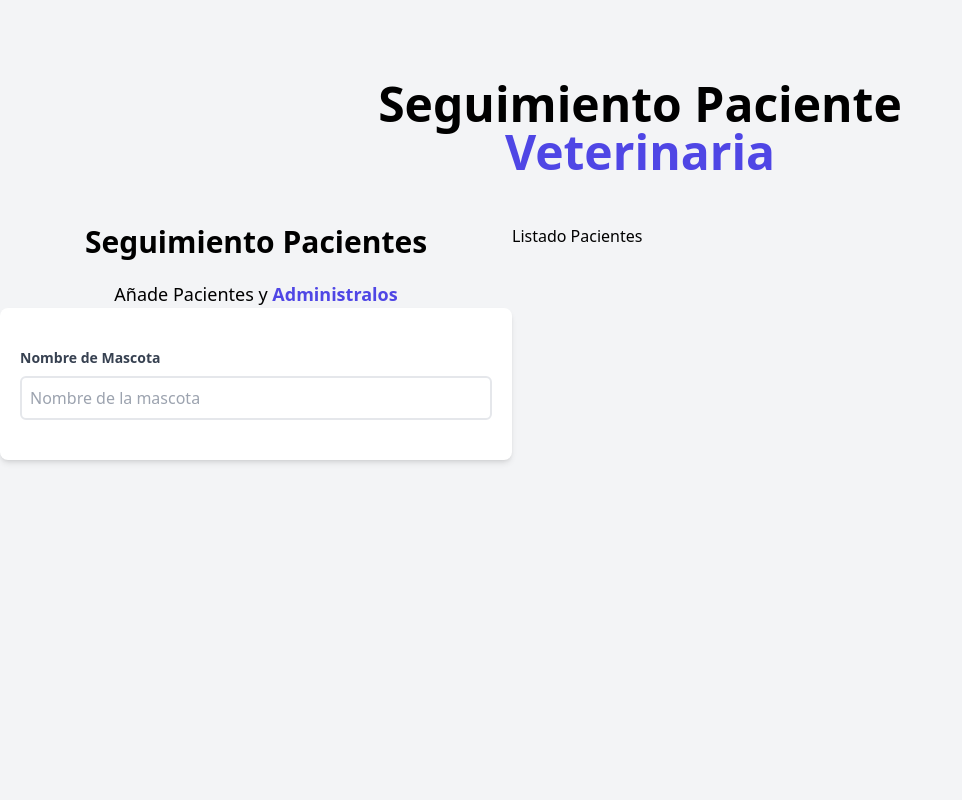
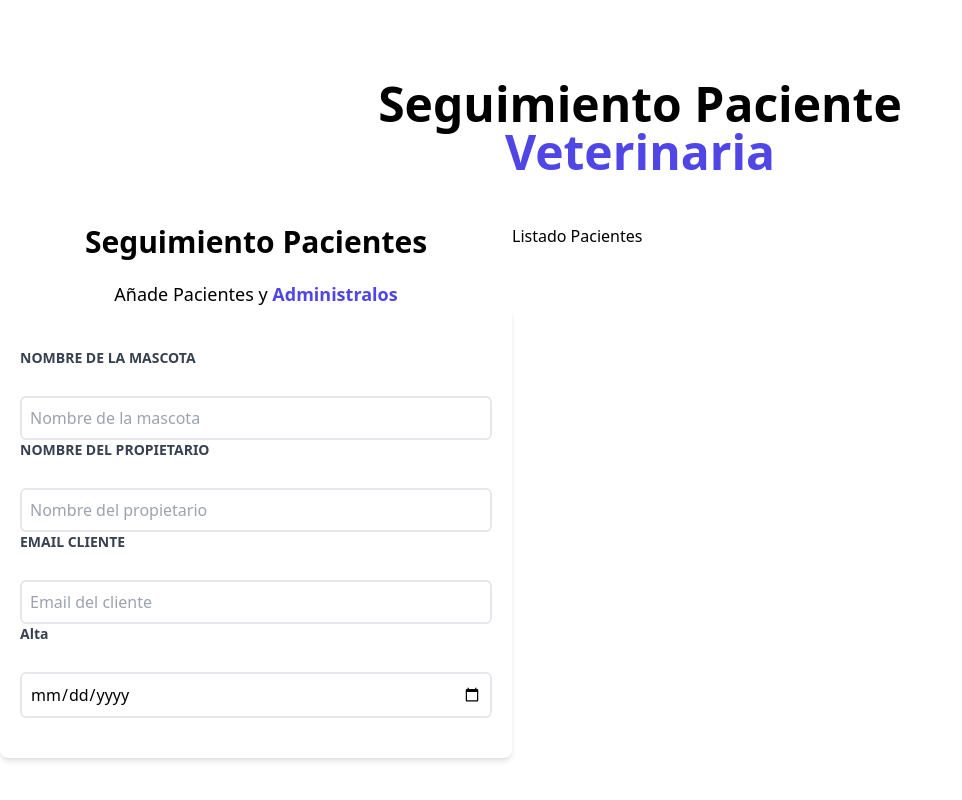
Before and after one commit to soyReynald/doctors, a React (Vite) app in the folder app/: page / in a window 1280 px wide. Shown: the whole page, without its empty margins (0-962 px from the left). Built offline with nearby package versions, Linux system fonts and the light colour scheme.

Commit message:
[U] Updates in the interface and form inputs

```diff
--- a/app/src/components/Formulario.jsx
+++ b/app/src/components/Formulario.jsx
@@ -13,13 +13,45 @@ const Formulario = () => {
 
             <form className="bg-white shadow-md rounded-lg py-10 px-5">
                 <div>
-                    <label htmlFor="mascota" className="block text-gray-700 text-sm font-bold">
-                        Nombre de Mascota
+                    <label htmlFor="mascota" className="block text-gray-700 text-sm font-bold mb-5">
+                        NOMBRE DE LA MASCOTA
                     </label>
                     <input
                         id="mascota"
                         type="text"
                         placeholder="Nombre de la mascota"
+                        className="border-2 w-full p-2 mt-2 placeholder-gray-400 rounded-md"
+                    />
+                </div>
+                <div>
+                    <label htmlFor="propietario" className="block text-gray-700 text-sm font-bold mb-5">
+                        NOMBRE DEL PROPIETARIO
+                    </label>
+                    <input
+                        id="propietario"
+                        type="text"
+                        placeholder="Nombre del propietario"
+                        className="border-2 w-full p-2 mt-2 placeholder-gray-400 rounded-md"
+                    />
+                </div>
+                <div>
+                    <label htmlFor="email" className="block text-gray-700 text-sm font-bold mb-5">
+                        EMAIL CLIENTE
+                    </label>
+                    <input
+                        id="email"
+                        type="email"
+                        placeholder="Email del cliente"
+                        className="border-2 w-full p-2 mt-2 placeholder-gray-400 rounded-md"
+                    />
+                </div>
+                <div>
+                    <label htmlFor="alta" className="block text-gray-700 text-sm font-bold mb-5">
+                        Alta
+                    </label>
+                    <input
+                        id="alta"
+                        type="date"
                         className="border-2 w-full p-2 mt-2 placeholder-gray-400 rounded-md"
                     />
                 </div>
--- a/app/tailwind.config.js
+++ b/app/tailwind.config.js
@@ -1,5 +1,5 @@
 module.exports = {
-  content: ["./index.html", "./src/**/*.jsx"],
+  content: ["./src/**/*.{html,js,jsx}"],
   theme: {
     extend: {},
   },
```
